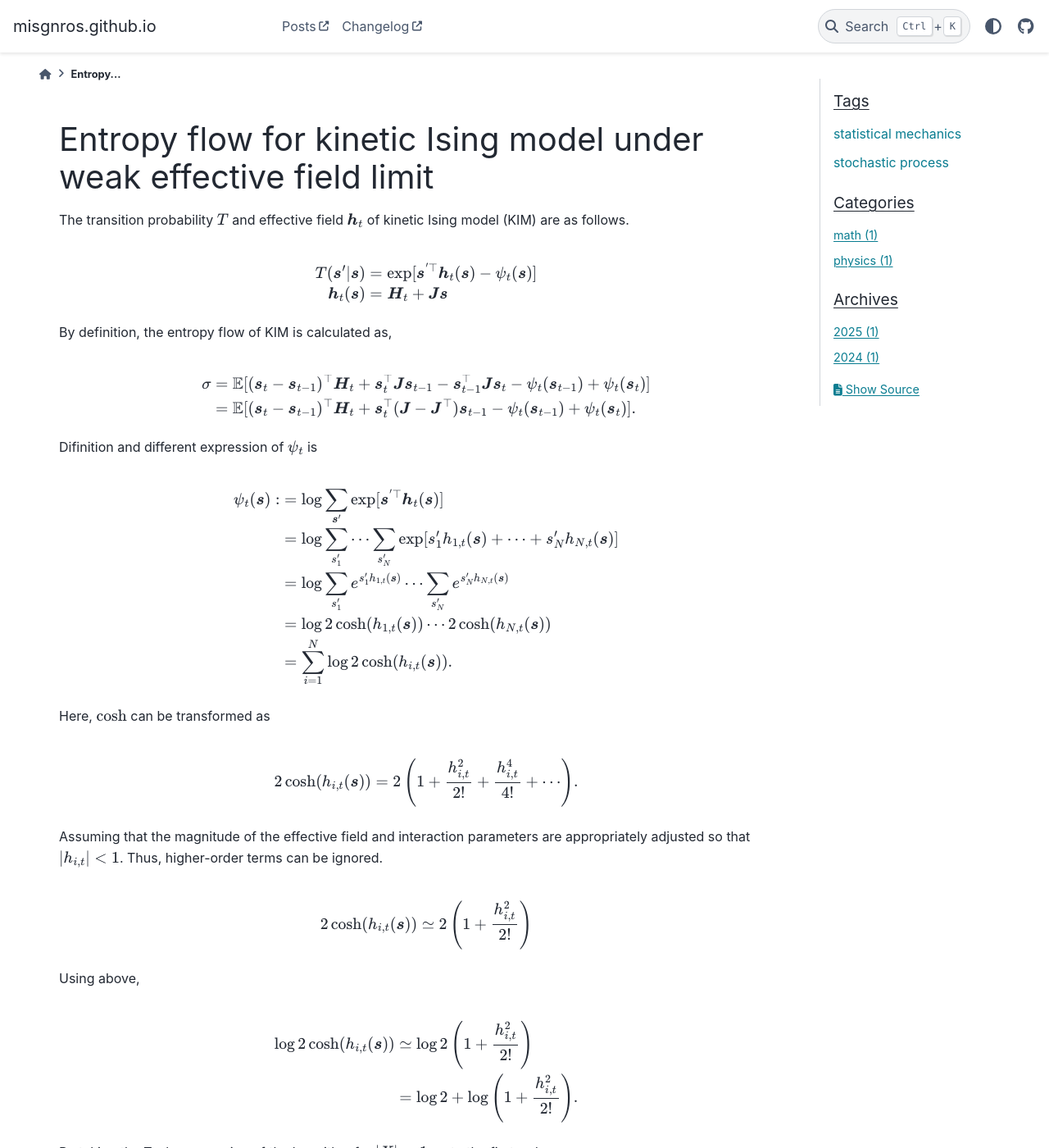
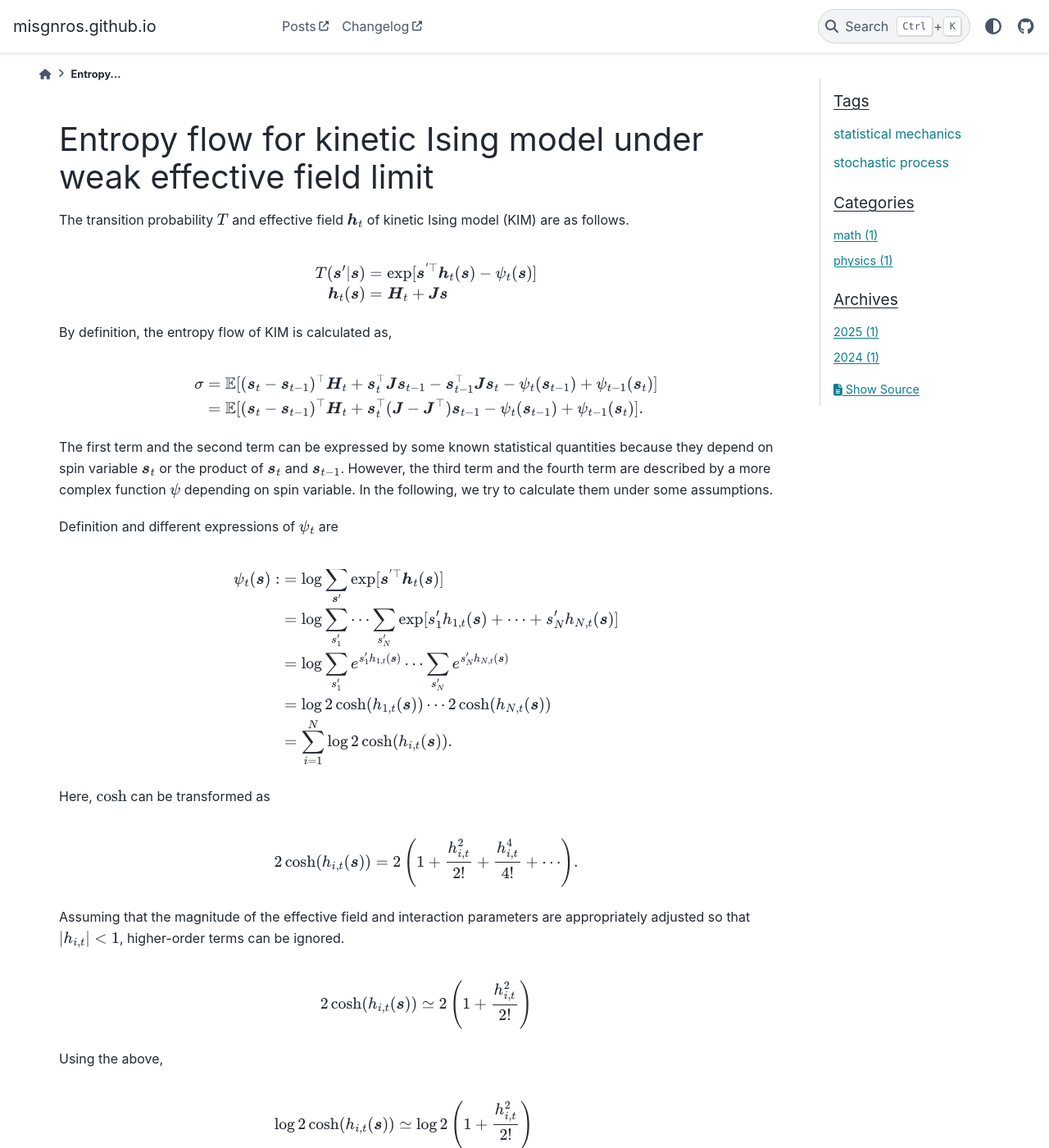
Before and after one commit to misgnros/misgnros.github.io, a Sphinx documentation site: the page built from docs/ep_weakkim.md, in a window 1280 px wide and 1400 px high. Shown: the whole window at 82% size. Built offline with Sphinx 7.4.7 and the PyData theme 0.15.4, drawn with Linux system fonts in a browser that asks for light colours; some of the changed text lies outside the part shown.

Commit message:
docs(ep_weakkim.md): correct expressions of entropy flow and clarify definitions in KIM model

````diff
--- a/docs/ep_weakkim.md
+++ b/docs/ep_weakkim.md
@@ -20,16 +20,20 @@ By definition, the entropy flow of KIM is calculated as,
 \sigma &=\mathbb{E}[
 (\boldsymbol{s}_t - \boldsymbol{s}_{t-1}) ^{\top} \boldsymbol{H}_t
 + \boldsymbol{s}_t ^{\top} \boldsymbol{J} \boldsymbol{s}_{t-1} - \boldsymbol{s}_{t-1} ^{\top} \boldsymbol{J} \boldsymbol{s}_t
--\psi_t(\boldsymbol{s}_{t-1}) + \psi_t(\boldsymbol{s}_t)
+-\psi_t(\boldsymbol{s}_{t-1}) + \psi_{t-1}(\boldsymbol{s}_t)
 ] \\
 &=\mathbb{E}[
 (\boldsymbol{s}_t - \boldsymbol{s}_{t-1}) ^{\top} \boldsymbol{H}_t
 + \boldsymbol{s}_t ^{\top} (\boldsymbol{J} - \boldsymbol{J}^{\top}) \boldsymbol{s}_{t-1}
--\psi_t(\boldsymbol{s}_{t-1}) + \psi_t(\boldsymbol{s}_t)
+-\psi_t(\boldsymbol{s}_{t-1}) + \psi_{t-1}(\boldsymbol{s}_t)
 ].
 ```
 
-Difinition and different expression of $\psi_t$ is
+The first term and the second term can be expressed by some known statistical quantities because they depend on spin variable $\boldsymbol{s}_t$ or the product of $\boldsymbol{s}_t$ and $\boldsymbol{s}_{t-1}$.
+However, the third term and the fourth term are described by a more complex function $\psi$ depending on spin variable.
+In the following, we try to calculate them under some assumptions.
+
+Definition and different expressions of $\psi_t$ are
 ```{math}
 \psi_t(\boldsymbol{s}) : &= \log \sum_{\boldsymbol{s}'} \exp [ \boldsymbol{s}^{'\top} \boldsymbol{h}_t(\boldsymbol{s})] \\
 &= \log \sum_{s'_1} \cdots \sum_{s'_N} \exp [
@@ -45,12 +49,12 @@ Here, $\cosh$ can be transformed as
 2\cosh(h_{i,t}(\boldsymbol{s})) = 2 \left( 1 + \frac{h_{i,t}^2}{2!} + \frac{h_{i,t}^4}{4!} + \cdots \right).
 ```
 
-Assuming that the magnitude of the effective field and interaction parameters are appropriately adjusted so that $| h_{i,t} | < 1$. Thus, higher-order terms can be ignored.
+Assuming that the magnitude of the effective field and interaction parameters are appropriately adjusted so that $| h_{i,t} | < 1$, higher-order terms can be ignored.
 ```{math}
 2\cosh(h_{i,t}(\boldsymbol{s})) \simeq 2 \left( 1 + \frac{h_{i,t}^2}{2!}\right)
 ```
 
-Using above,
+Using the above,
 ```{math}
 \log 2\cosh (h_{i,t}(\boldsymbol{s})) &\simeq \log 2 \left( 1 + \frac{h_{i,t}^2}{2!}\right) \\
 &= \log 2 + \log \left( 1 + \frac{h_{i,t}^2}{2!}\right).
````
Also changed, not shown: other parts of docs/ep_weakkim.md (+1 -1 lines).
